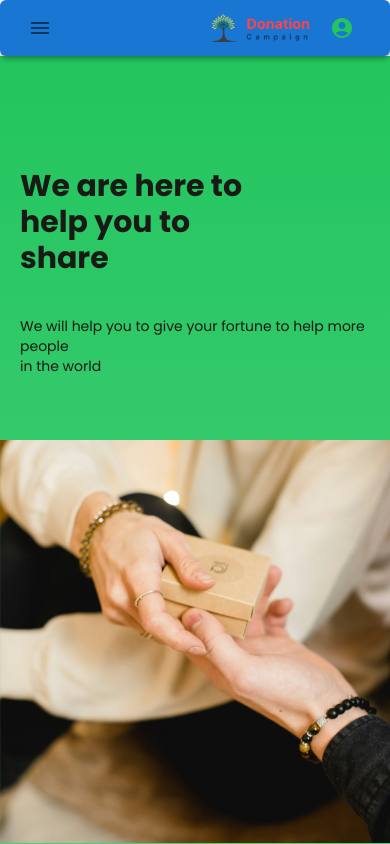
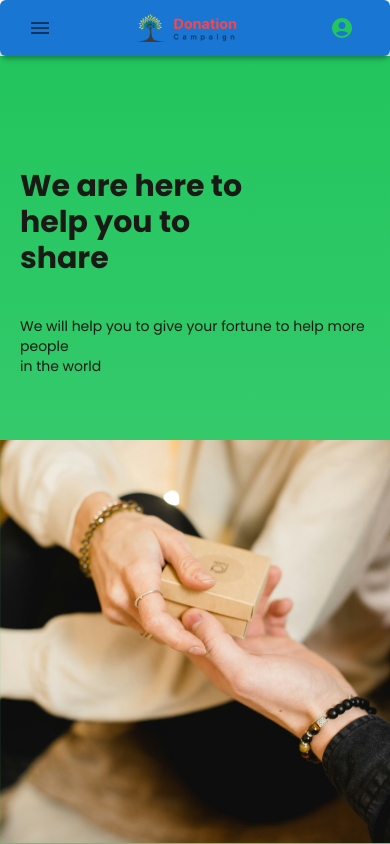
Before and after one commit to bulbulahammed/Donation_Client, a Next.js app: page / in a window 390 px wide. Shown: the top 844 px of the page. Built offline with nearby package versions, Linux system fonts and the light colour scheme.

Commit message:
Navigation issue Solvede

```diff
--- a/src/components/shared/Navbar.js
+++ b/src/components/shared/Navbar.js
@@ -1,58 +1,3 @@
-// 'use client'
-// import logo from "@/assets/Logo.png";
-// import AppBar from '@mui/material/AppBar';
-// import Box from '@mui/material/Box';
-// import Button from '@mui/material/Button';
-// import Container from '@mui/material/Container';
-// import Toolbar from '@mui/material/Toolbar';
-// import Image from 'next/image';
-// import Link from "next/link";
-// import { usePathname } from "next/navigation";
-// import ProfileMenu from "../ui/ProfileMenu";
-
-
-// const menuItems = [
-//     {name: "Home", href:"/"},
-//     {name: "Program", href:"/program"},
-//     {name: "Stories", href:"/stories"},
-//     {name: "Blog", href:"/blog"},
-//     {name: "About", href:"/about"},
-// ]
-
-// const Navbar = () => {
-//     const pathname = usePathname();
-//     return (
-//         <>
-//             <AppBar position="sticky" className="bg-white rounded-md bg-clip-padding backdrop-filter backdrop-blur-sm bg-opacity-20">
-//                 <Container maxWidth="xl">
-//                     <Toolbar disableGutters>
-//                         <Link href="/">
-//                             <Image src={logo} width={100} height={100} alt="Logo" />
-//                         </Link>
-//                         <Box className="w-full text-right">
-//                             {
-//                                 menuItems.map((link)=>{
-//                                     const isActive = pathname === link.href || (pathname === "/" && link.href === "/");
-//                                     return (
-//                                         <Link href={link.href} key={link.name}>
-//                                               <Button className={isActive ? "text-black" : "text-black font-bold"} >{link.name}</Button>
-//                                         </Link>
-//                                     );
-//                                 })
-//                             }
-//                         </Box>
-//                         <ProfileMenu />
-//                     </Toolbar>
-//                 </Container>
-//             </AppBar>
-//         </>
-//     );
-// }
-
-// export default Navbar;
-
-
-
  'use client'
 import logo from "@/assets/Logo.png";
 import MenuIcon from '@mui/icons-material/Menu';
@@ -142,7 +87,8 @@ const Navbar = () => {
               </Box>
             </Menu>
           </Box>
-          <Box className="w-full text-right hidden md:block">
+        <Box className="w-full flex align-middle justify-center md:justify-end">
+           <Box className="hidden md:flex justify-end">
             {
               menuItems.map((link)=>{
                 const isActive = pathname === link.href || (pathname === "/" && link.href === "/");
@@ -154,10 +100,11 @@ const Navbar = () => {
               })
             }
           </Box>
-          <Link href="/" className="block mx-auto md:hidden text-center">
+          <Link href="/" className="flex md:hidden">
             <Image src={logo} width={100} height={100} alt="Logo" />
           </Link>
-            <ProfileMenu />
+        </Box>
+          <ProfileMenu />
         </Toolbar>
       </Container>
     </AppBar>
```
